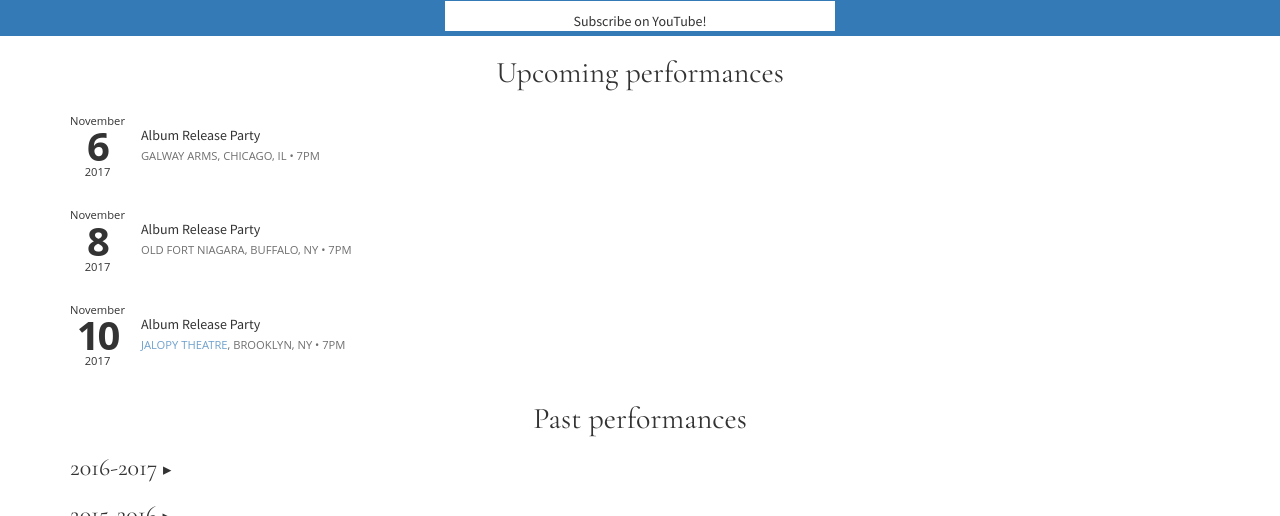
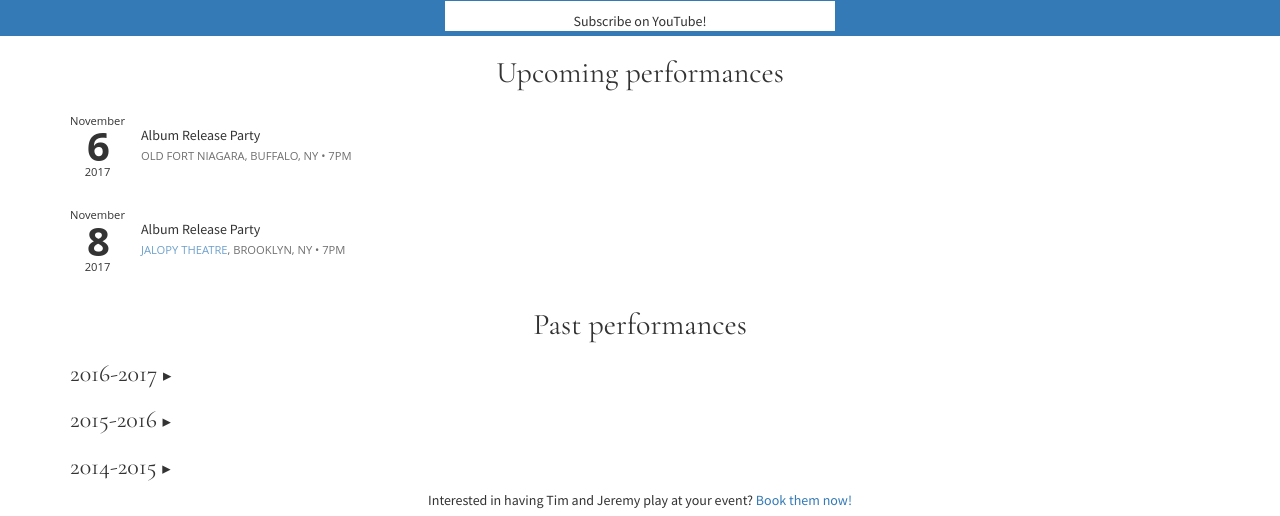
Before and after one commit to timandjeremy/timandjeremy.github.io, a Jekyll site: the page built from index.html, in a window 1280 px wide and 900 px high, scrolled down 2887 px, cut to the strip 112-628 px from the top of the window. Built offline with Jekyll 4.4.1, drawn with Linux system fonts in a browser that asks for light colours; comment, search, counter and statistics services are not loaded.

Commit message:
Dates off by two

```diff
--- a/_data/calendar.yml
+++ b/_data/calendar.yml
@@ -322,17 +322,17 @@
     title: "Contra dance (Chicago Barn Dance Company)"
     location: "[The Irish American Heritage Center](http://irish-american.org/), Chicago, IL"
 
-  - date: 2017-11-06
+  - date: 2017-11-04
     time: 7pm
     title: "Album Release Party"
     location: "Galway Arms, Chicago, IL"
 
-  - date: 2017-11-08
+  - date: 2017-11-06
     time: 7pm
     title: "Album Release Party"
     location: "Old Fort Niagara, Buffalo, NY"
 
-  - date: 2017-11-10
+  - date: 2017-11-08
     time: 7pm
     title: "Album Release Party"
     location: "[Jalopy Theatre](https://www.jalopy.biz/), Brooklyn, NY"
```
